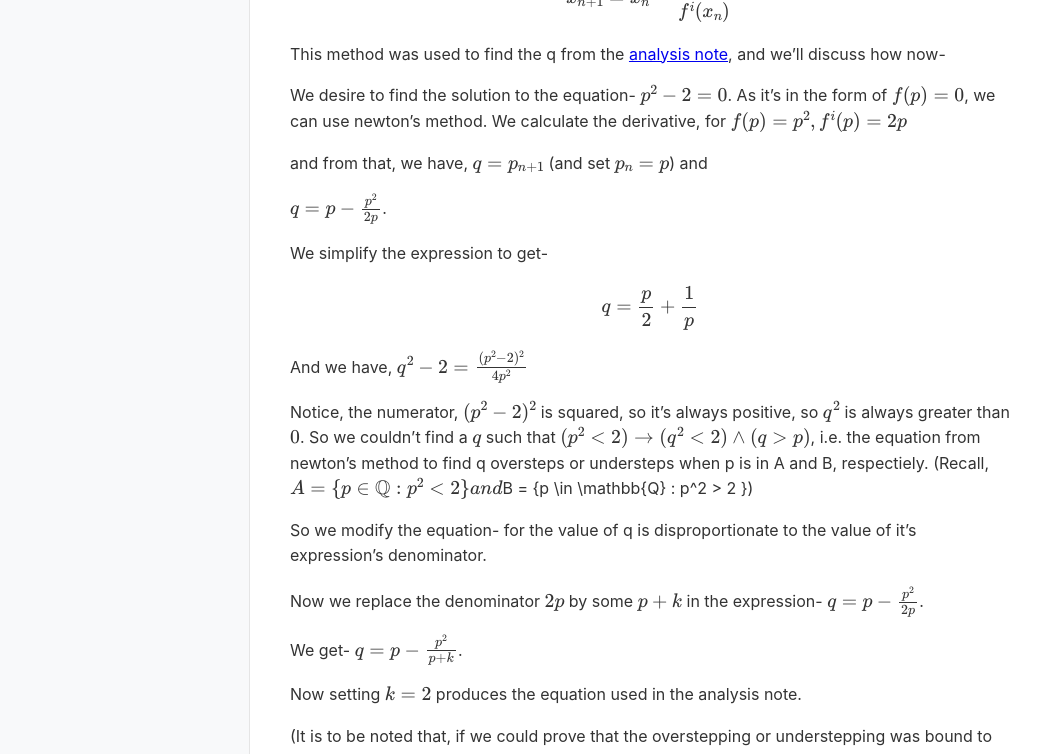
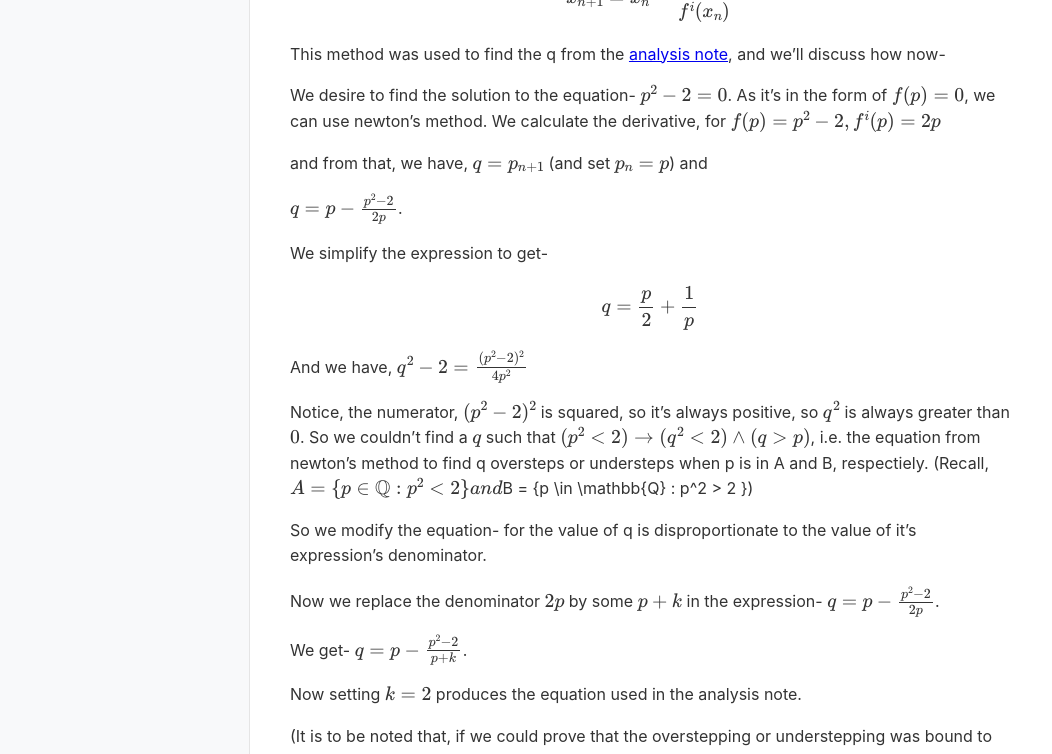
Before and after one commit to Nasif-Abdullah/Math, a Jekyll site: the page built from Appendix/Newton's_method.md, in a window 1280 px wide and 1211 px high. Shown: the part 380-1134 px from the top of the window, without its empty margins (0-1052 px from the left). Built offline with Jekyll 4.4.1, drawn with Linux system fonts in a browser that asks for light colours.

Commit message:
Update Newton's_method.md

```diff
--- a/Appendix/Newton's_method.md
+++ b/Appendix/Newton's_method.md
@@ -15,11 +15,11 @@ $$ x_{n + 1} = x_n - \frac{f(x_n)}{f^{i} (x_n)} $$
 
 This method was used to find the q from the <a href = "../Real Analysis/Introduction.html#i">analysis note</a>, and we'll discuss how now-
 
-We desire to find the solution to the equation- $$p^2 - 2 = 0$$. As it's in the form of $$f(p) = 0$$, we can use newton's method. We calculate the derivative, for $$f(p) = p^2, f^{i} (p) = 2p$$
+We desire to find the solution to the equation- $$p^2 - 2 = 0$$. As it's in the form of $$f(p) = 0$$, we can use newton's method. We calculate the derivative, for $$f(p) = p^2 - 2, f^{i} (p) = 2p$$
 
 and from that, we have, $$q = p_{n + 1}$$ (and set $$p_n = p$$) and
 
-$$ q = p - \frac{p^2}{2p} $$.
+$$q = p - \frac{p^2 - 2}{2p}$$.
 
 We simplify the expression to get-
 
@@ -31,9 +31,9 @@ Notice, the numerator, $$(p^2 - 2)^2$$ is squared, so it's always positive, so $
 
 So we modify the equation- for the value of q is disproportionate to the value of it's expression's denominator.
 
-Now we replace the denominator $$2p$$ by some $$p + k$$ in the expression- $$ q = p - \frac{p^2}{2p} $$.
+Now we replace the denominator $$2p$$ by some $$p + k$$ in the expression- $$ q = p - \frac{p^2 - 2}{2p} $$.
 
-We get- $$ q = p - \frac{p^2}{p + k} $$.
+We get- $$ q = p - \frac{p^2 - 2}{p + k} $$.
 
 Now setting $$k = 2$$ produces the equation used in the analysis note.
 
```
